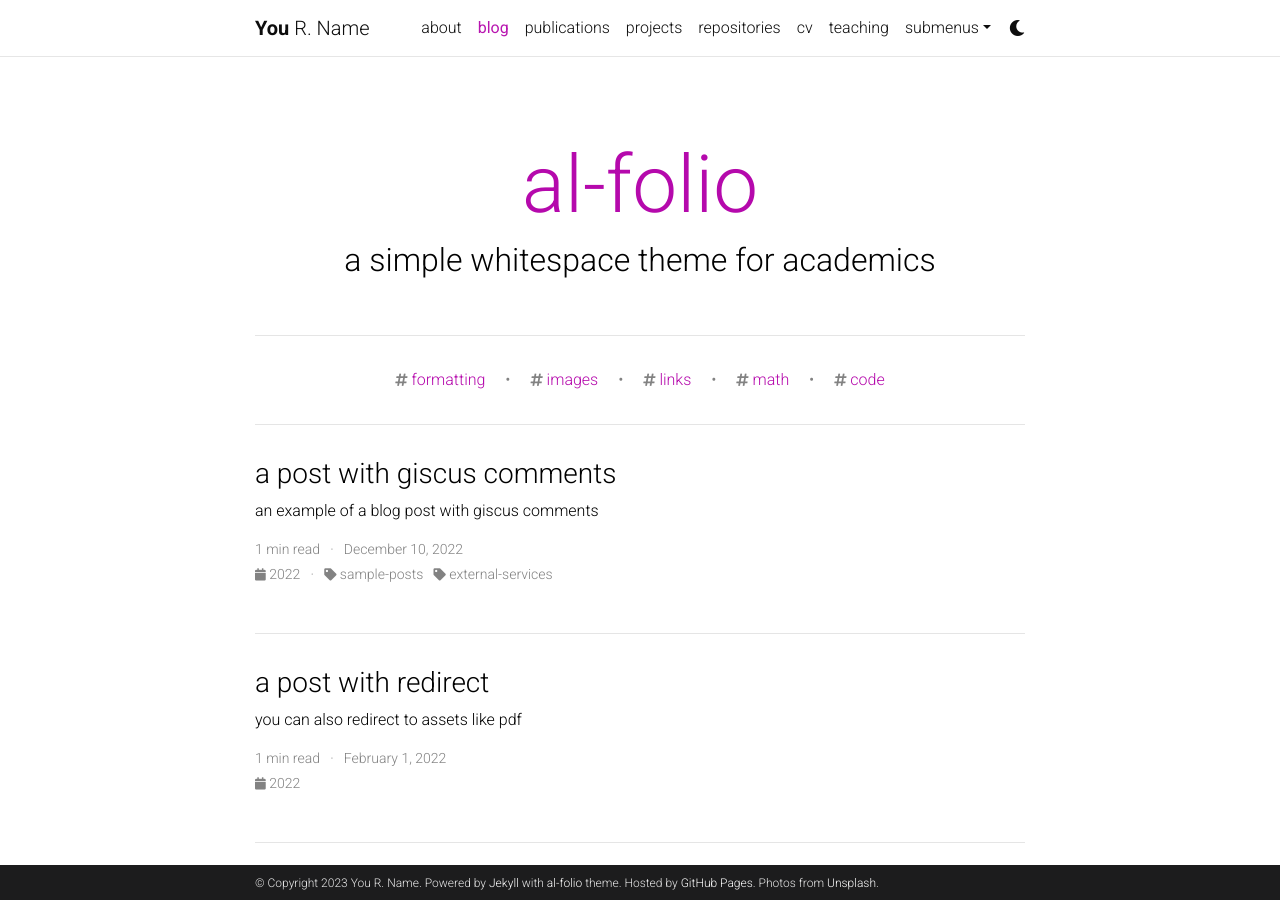
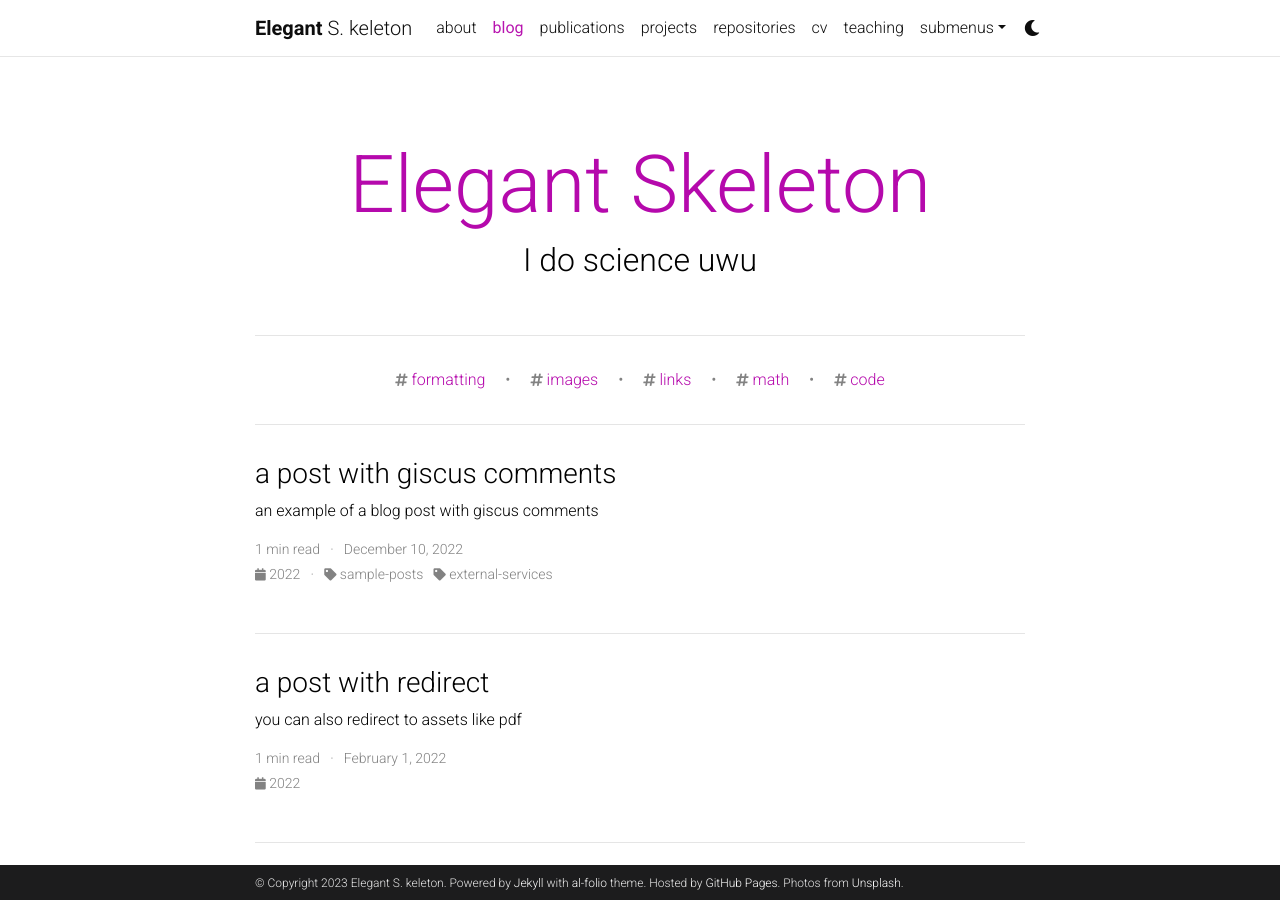
Before and after one commit to danweb3/danweb3.github.io_second_attempt, a Jekyll site: the page built from blog/index.html, in a window 1280 px wide and 900 px high. Built offline with Jekyll 4.4.1, drawn with Linux system fonts in a browser that asks for light colours; the list of posts is cut into pages by our own code; comment, search, counter and statistics services are not loaded; a style sheet for code colours, icons or effects is not loaded.

Commit message:
Update _config.yml

```diff
--- a/_config.yml
+++ b/_config.yml
@@ -3,10 +3,10 @@
 # -----------------------------------------------------------------------------
 
 title: blank # the website title (if blank, full name will be used instead)
-first_name: You
-middle_name: R.
-last_name: Name
-email: you@example.com
+first_name: Elegant
+middle_name: S.
+last_name: keleton
+email: elegantskeleton@outlook.com
 description: > # the ">" symbol means to ignore newlines until "footer_text:"
   A simple, whitespace theme for academics. Based on [*folio](https://github.com/bogoli/-folio) design.
 footer_text: >
@@ -69,7 +69,7 @@ og_image: # The site-wide (default for all links) Open Graph preview image
 
 github_username: # your GitHub user name
 gitlab_username: # your GitLab user name
-twitter_username: # your Twitter handle
+twitter_username: ElegantSkelly # your Twitter handle
 mastodon_username: # your mastodon instance+username in the format instance.tld/@username
 linkedin_username: # your LinkedIn user name
 telegram_username: # your Telegram user name
@@ -97,7 +97,7 @@ unsplash_id: # your unsplash id
 instagram_id: # your instagram id
 facebook_id: # your facebook id
 youtube_id: # your youtube channel id (youtube.com/@<youtube_id>)
-discord_id: # your discord id (18-digit unique numerical identifier)
+discord_id: 1027114528955179108 # your discord id (18-digit unique numerical identifier)
 
 contact_note: >
   You can even add a little note about which of these is the best way to reach you.
@@ -116,9 +116,9 @@ bing_site_verification:  # out your bing-site-verification ID (Bing Webmaster)
 # Blog
 # -----------------------------------------------------------------------------
 
-blog_name: al-folio # blog_name will be displayed in your blog page
+blog_name: Elegant Skeleton # blog_name will be displayed in your blog page
 blog_nav_title: blog # your blog must have a title for it to be displayed in the nav bar
-blog_description: a simple whitespace theme for academics
+blog_description: I do science uwu
 permalink: /blog/:year/:title/
 
 # Pagination
```
